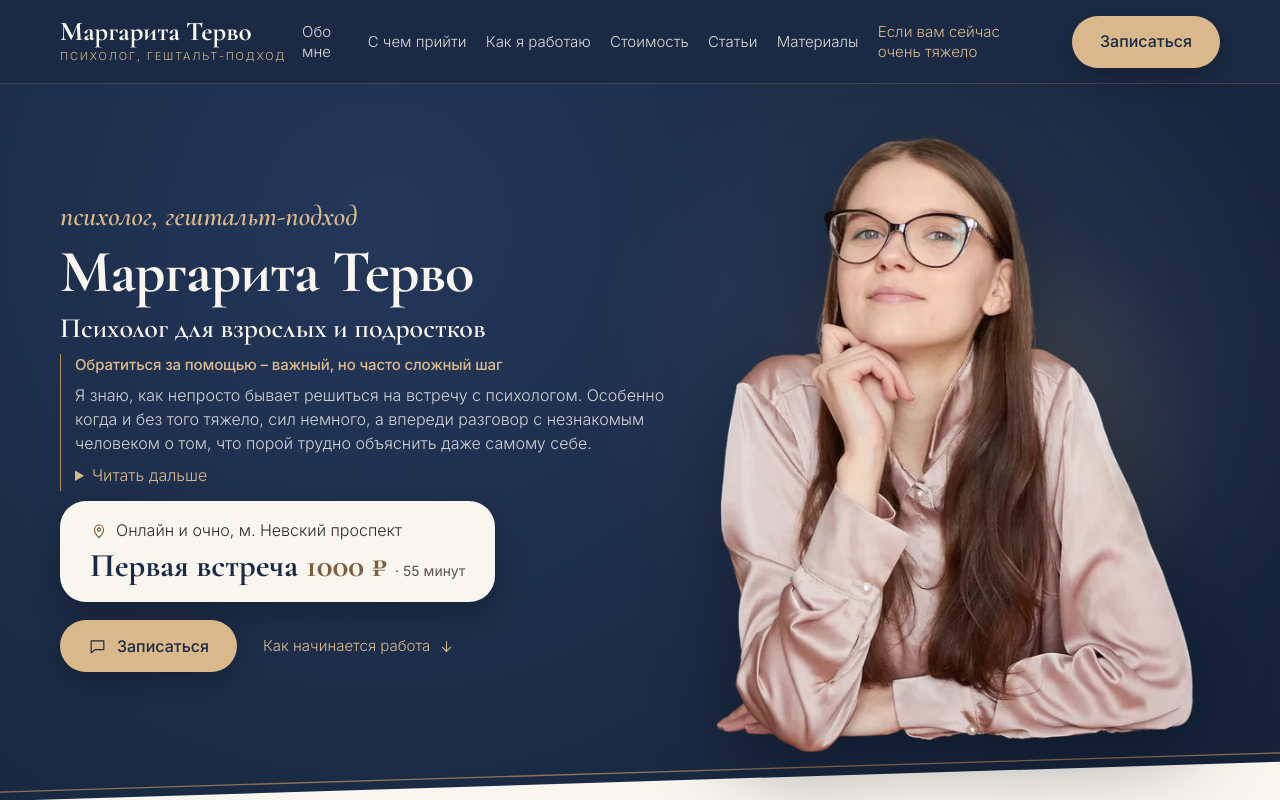
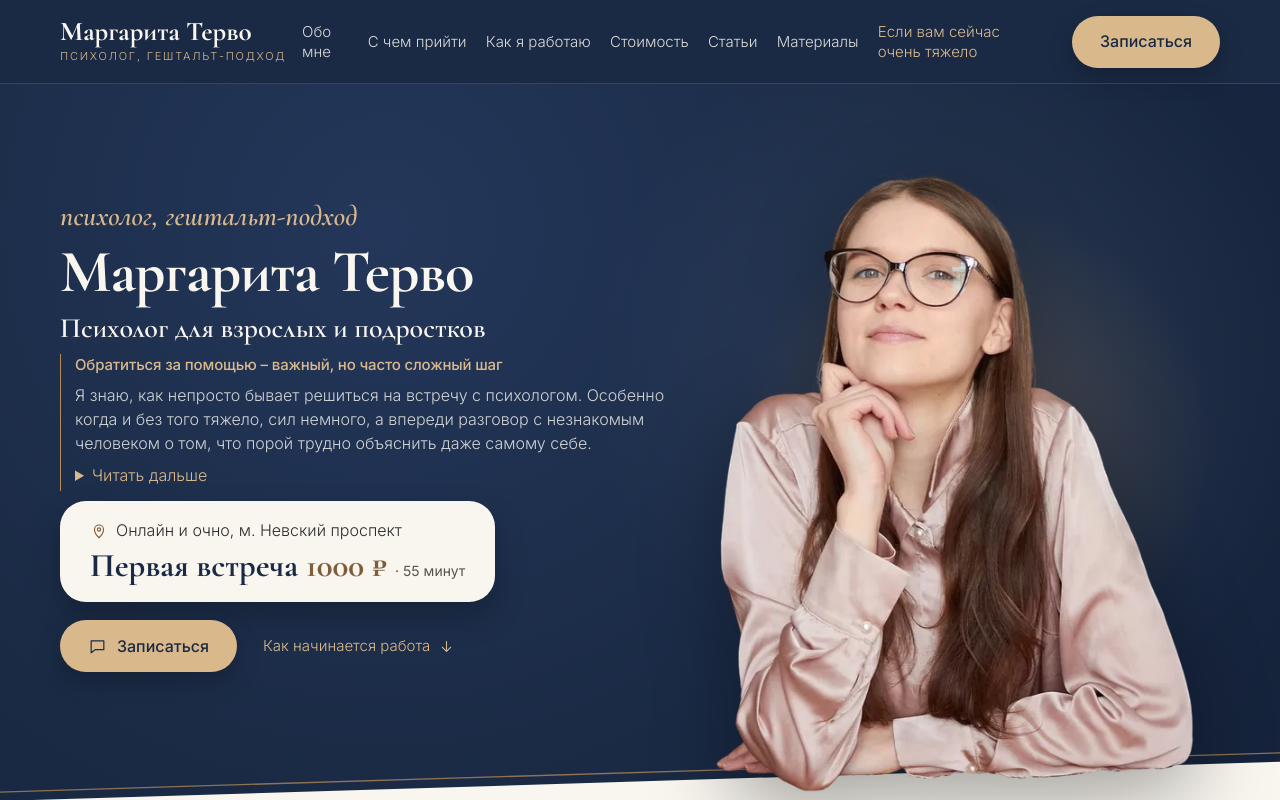
Before and after one commit to tervomargarita-margosha/tervosite, a plain HTML site: page prototype/index.html in a window 1280 px wide. Shown: the top 800 px of the page. Drawn offline with Linux system fonts and the light colour scheme.

Commit message:
Вернуть наложение портрета на диагональ

```diff
--- a/prototype/assets/css/components.css
+++ b/prototype/assets/css/components.css
@@ -245,6 +245,7 @@
     display: grid; align-items: center; padding: 18px 0 36px;
     min-height: calc(100dvh - var(--site-header-height, 77px));
   }
+  .hero > .container { display: grid; align-self: stretch; }
   .hero .diag { height: 56px; }
   .hero__inner { display: grid; grid-template-columns: minmax(0, 1.25fr) minmax(0, 1fr); gap: clamp(32px, 5vw, 72px); }
   .hero .peek { display: none; }
@@ -256,11 +257,12 @@
   .hero__where { font-size: 16px; }
   .hero__price { font-size: 33px; }
   .hero__figure {
-    display: block; position: relative; z-index: 2;
+    display: block; position: relative; z-index: 2; align-self: end;
     min-height: clamp(340px, 100dvh - var(--site-header-height, 77px) - 72px, 660px);
-    transform: translateX(-2vw);
+    /* Нижний край портрета заходит на светлую часть диагонали. */
+    transform: translate(-2vw, 29px);
   }
-  .hero__figure img { position: absolute; inset: 0; width: 100%; height: 100%; object-fit: contain; filter: drop-shadow(0 24px 40px rgba(0, 0, 0, 0.35)); }
+  .hero__figure img { position: absolute; inset: 0; width: 100%; height: 100%; object-fit: contain; object-position: center bottom; filter: drop-shadow(0 24px 40px rgba(0, 0, 0, 0.35)); }
   .hero__glow { display: block; position: absolute; left: calc(50% + min(120px, 6vw)); top: 50%; transform: translateY(-50%); width: 520px; height: 520px; border-radius: 50%; background: radial-gradient(circle, rgba(var(--rgb-bronze), 0.28) 0%, rgba(var(--rgb-bronze), 0) 65%); pointer-events: none; }
 }
 
```
